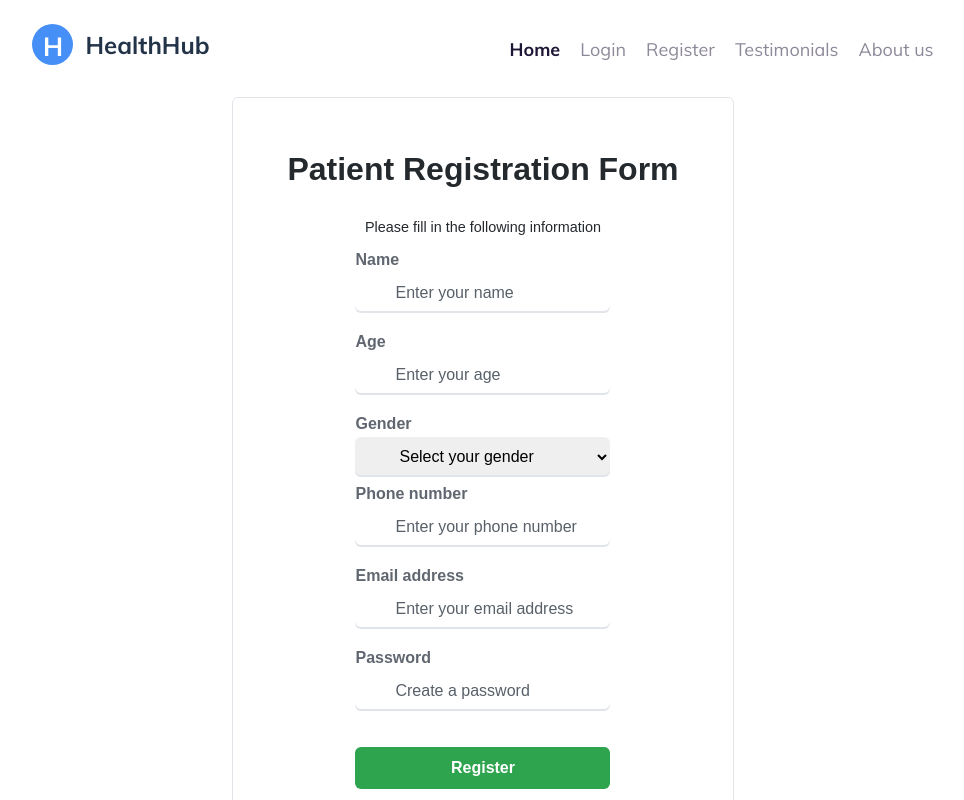
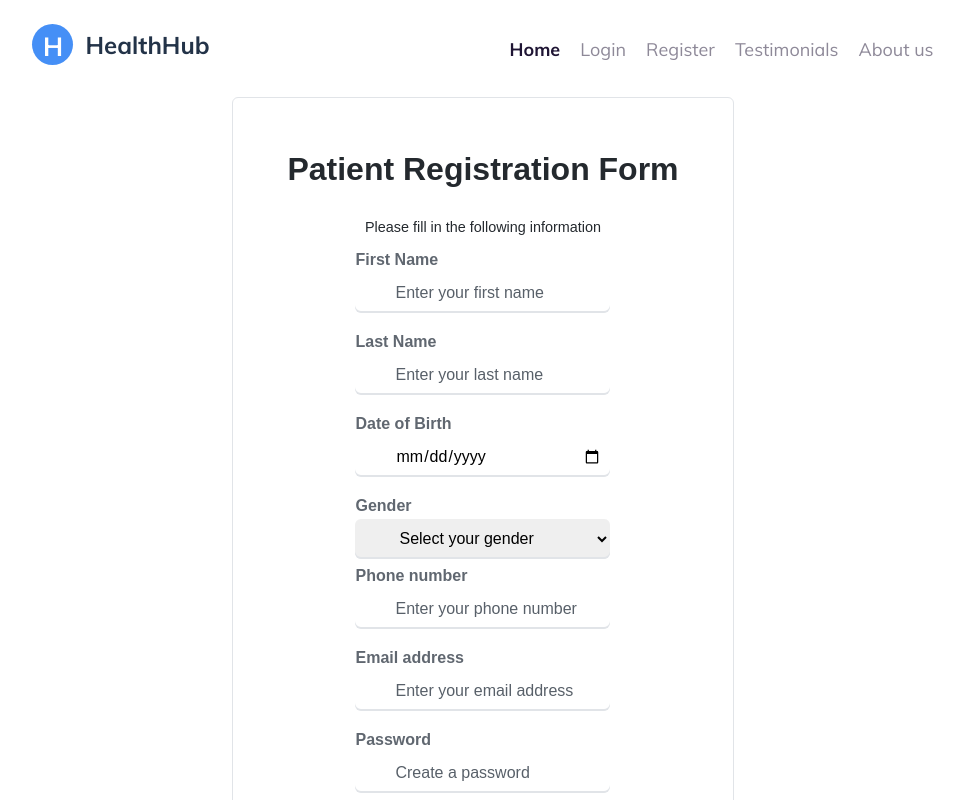
Before and after one commit to TheCodeGlow/projectClinique, a React (Create React App) app in the folder client/: page /register in a window 1280 px wide. Shown: the top 800 px of the page, without its empty margins (157-1121 px from the left). Built offline with nearby package versions, Linux system fonts and the light colour scheme.

Commit message:
register front

```diff
--- a/client/src/pages/Auth/register.js
+++ b/client/src/pages/Auth/register.js
@@ -1,11 +1,11 @@
 import React, { useState } from "react";
-
 
 function FormContainer() {
   // using one state hook to store the form data as an object
   const [formData, setFormData] = useState({
-        name: "",
-        age: "",
+    firstName: "",
+    lastName: "",
+    dateOfBirth: "",
     gender: "",
     phone: "",
     email: "",
@@ -31,24 +31,35 @@ function FormContainer() {
       <p>Please fill in the following information</p>
       <form onSubmit={handleSubmit}>
         <div className="FormGroup">
-                    <label htmlFor="name">Name</label>
+          <label htmlFor="firstName">First Name</label>
           <input
             type="text"
-                        id="name"
-                        name="name"
-                        placeholder="Enter your name"
-                        value={formData.name}
+            id="firstName"
+            name="firstName"
+            placeholder="Enter your first name"
+            value={formData.firstName}
             onChange={handleChange} // using the same handler for all fields
           />
         </div>
         <div className="FormGroup">
-                    <label htmlFor="age">Age</label>
+          <label htmlFor="lastName">Last Name</label>
           <input
-                        type="number"
-                        id="age"
-                        name="age"
-                        placeholder="Enter your age"
-                        value={formData.age}
+            type="text"
+            id="lastName"
+            name="lastName"
+            placeholder="Enter your last name"
+            value={formData.lastName}
+            onChange={handleChange}
+          />
+        </div>
+        <div className="FormGroup">
+          <label htmlFor="dateOfBirth">Date of Birth</label>
+          <input
+            type="date"
+            id="dateOfBirth"
+            name="dateOfBirth"
+            placeholder="Enter your date of birth"
+            value={formData.dateOfBirth}
             onChange={handleChange}
           />
         </div>
@@ -101,7 +112,9 @@ function FormContainer() {
         </div>
         <button type="submit">Register</button>
       </form>
-            <p>By registering, you agree to the Terms of Service and Privacy Policy.</p>
+      <p>
+        By registering, you agree to the Terms of Service and Privacy Policy.
+      </p>
     </div>
   );
 }
```
Lines whose indentation alone changed are shown as unchanged.
